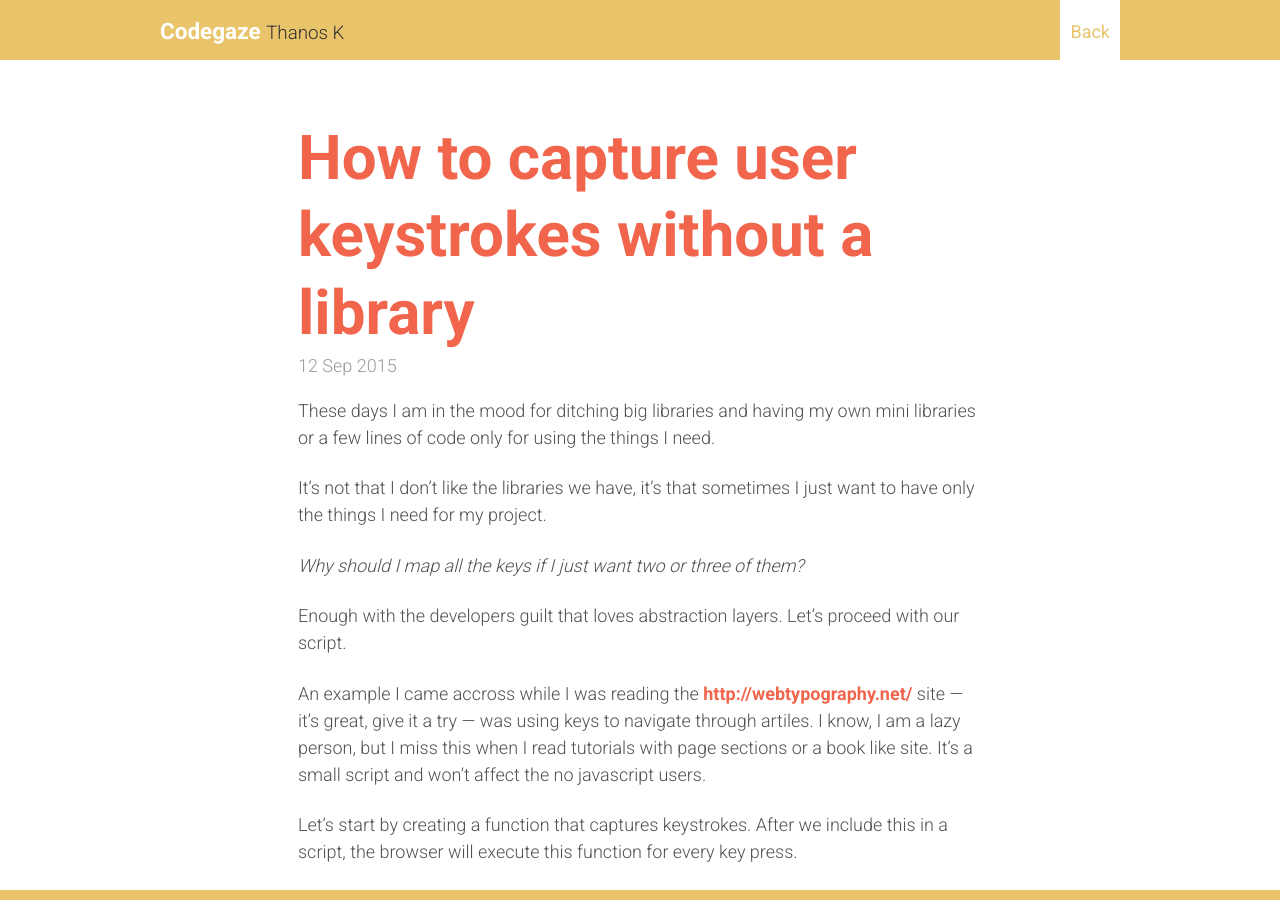
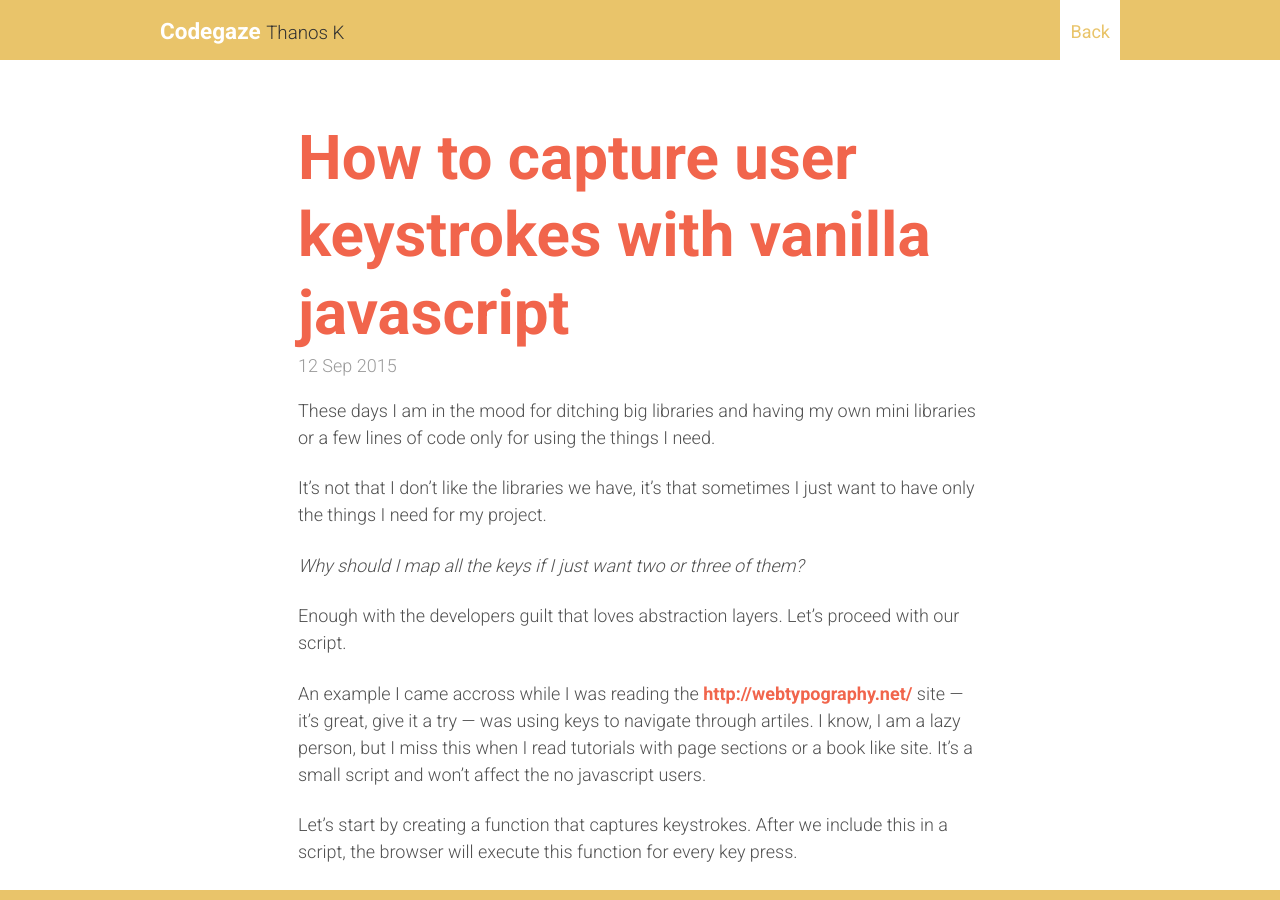
Before and after one commit to codegaze/codegaze.github.io, a Jekyll site: the page built from _posts/2015-09-12-javascript-catch-keystrokes.md, in a window 1280 px wide and 900 px high. Built offline with Jekyll 4.4.1, drawn with Linux system fonts in a browser that asks for light colours; nearby versions of some CDN libraries; comment, search, counter and statistics services are not loaded; a style sheet for code colours, icons or effects is not loaded.

Commit message:
Fixed Typos

```diff
--- a/_posts/2015-09-12-javascript-catch-keystrokes.md
+++ b/_posts/2015-09-12-javascript-catch-keystrokes.md
@@ -1,8 +1,8 @@
 ---
 layout: post
-title: How to capture user keystrokes without a library
+title: How to capture user keystrokes with vanilla javascript
 keywords: javascript, vanilla, keystroke, keycode, keypress, codegaze, no jquery
-description: How to capture user keystrokes without a library but a few lines of code
+description: How to capture user keystrokes with a few lines of javascript code
 post_description: These days I am in the mood for ditching big libraries.
 ---
 
```
